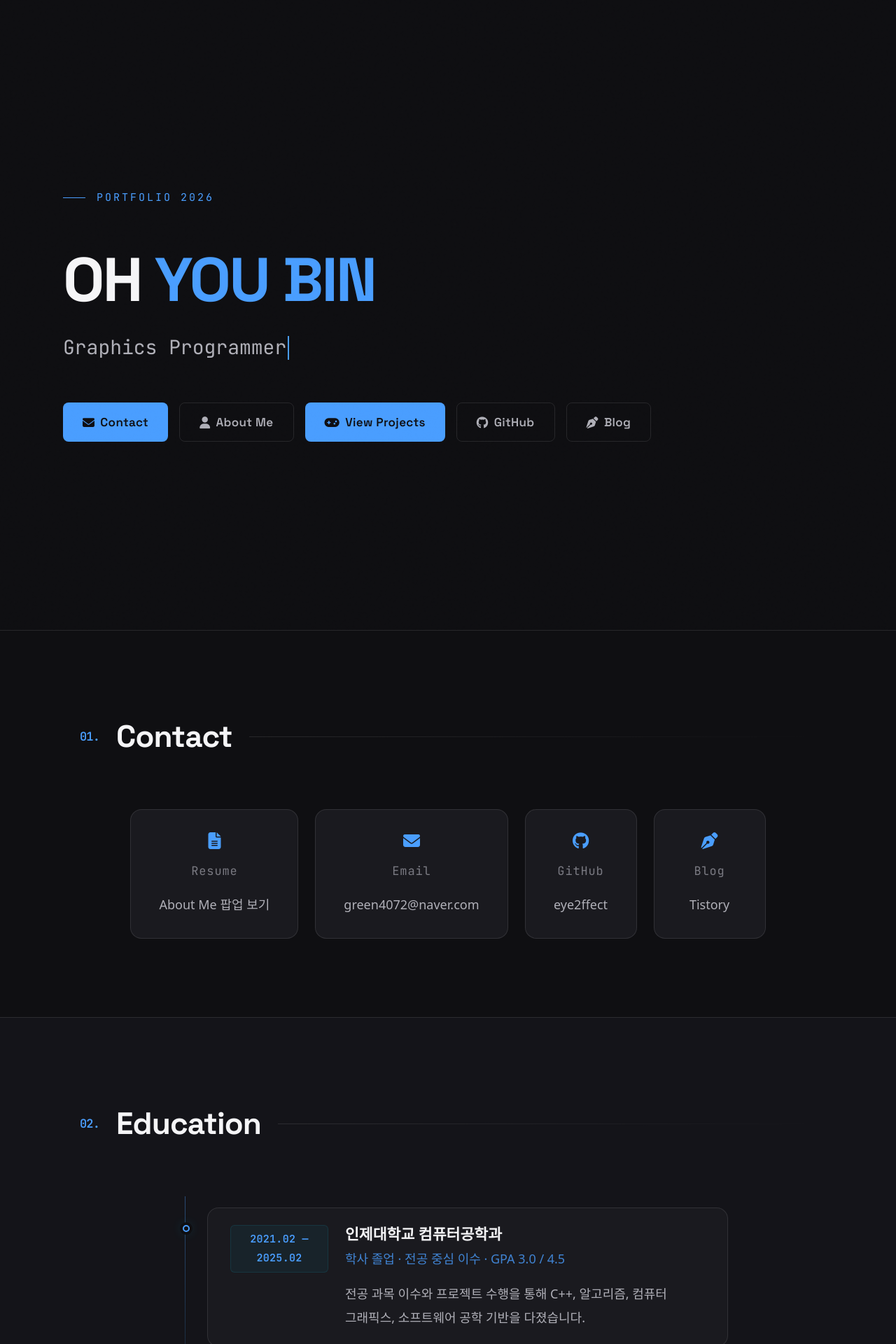
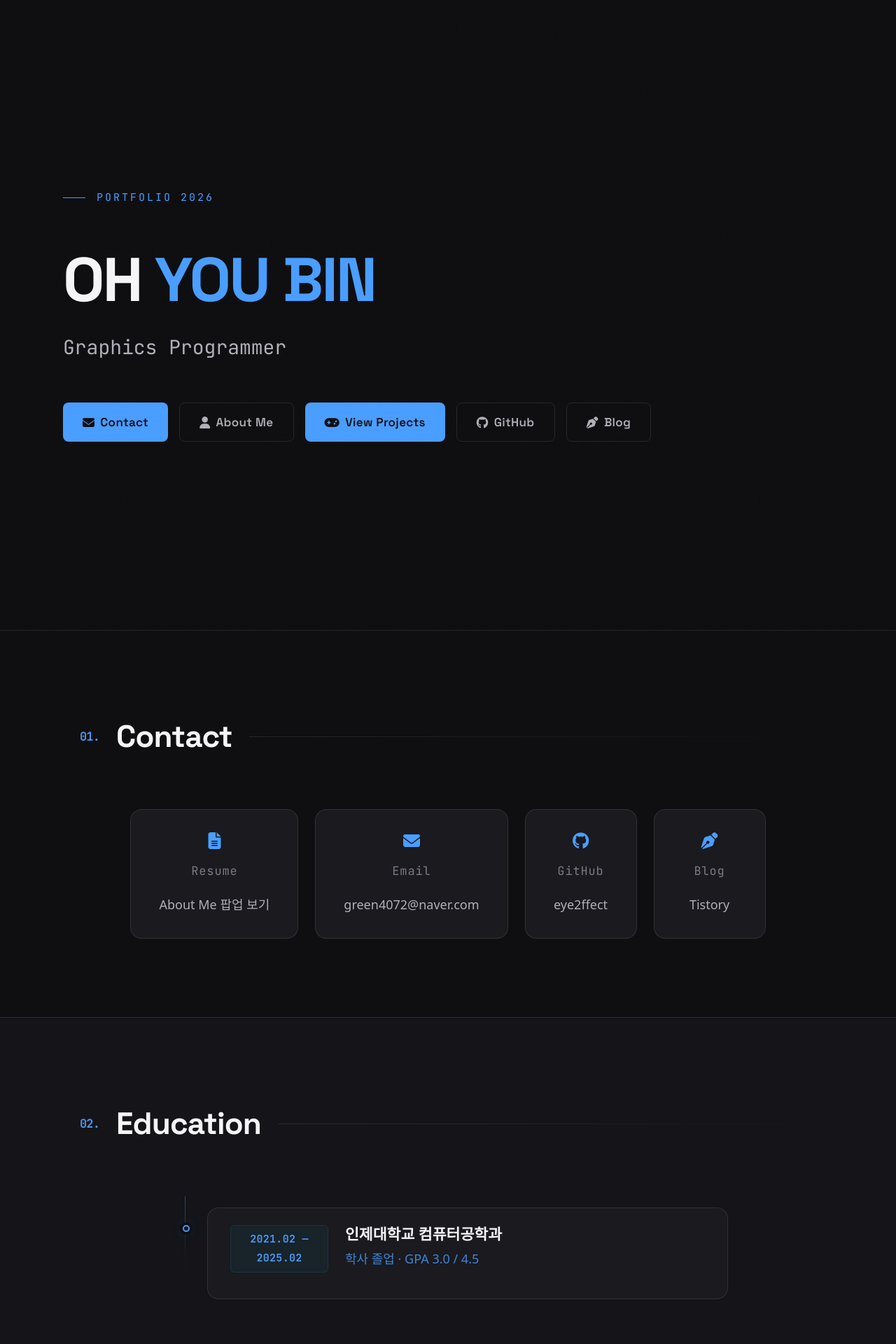
Before and after one commit to eye2ffect/eye2ffect.github.io, a Jekyll site: the page built from index.html, in a window 1280 px wide. Shown: the top 1920 px of the page at 70% size. Built offline with Jekyll 4.4.1, drawn with Linux system fonts in a browser that asks for light colours; some web fonts are replaced; some of the changed text lies outside the part shown.

Commit message:
Improve About popup readability and simplify education section

```diff
--- a/_includes/education.html
+++ b/_includes/education.html
@@ -7,24 +7,7 @@
                     <div class="experience-period">2021.02 — 2025.02</div>
                     <div class="experience-content">
                         <h3 class="experience-title">인제대학교 컴퓨터공학과</h3>
-                        <div class="experience-company">학사 졸업 · 전공 중심 이수 · GPA 3.0 / 4.5</div>
-                        <p class="paragraph-text-normal">전공 과목 이수와 프로젝트 수행을 통해 C++, 알고리즘, 컴퓨터 그래픽스, 소프트웨어 공학 기반을 다졌습니다.</p>
-                    </div>
-                </div>
-                <div class="experience-item">
-                    <div class="experience-period">Major / GPA Focus</div>
-                    <div class="experience-content">
-                        <h3 class="experience-title">전공 및 학점 기반 역량 정리</h3>
-                        <div class="experience-company">학업 중심 프로필 · GPA 3.0 / 4.5</div>
-                        <p class="paragraph-text-normal">실무 경력보다 전공 학습 성과, 학점, 프로젝트 결과물을 중심으로 학업 역량을 설명하도록 구성했습니다.</p>
-                    </div>
-                </div>
-                <div class="experience-item">
-                    <div class="experience-period">Key Coursework</div>
-                    <div class="experience-content">
-                        <h3 class="experience-title">자료구조 · 알고리즘 · 컴퓨터 그래픽스</h3>
-                        <div class="experience-company">문제 해결 및 구현 역량</div>
-                        <p class="paragraph-text-normal">과목 기반 학습 내용을 실제 프로젝트 구현과 연결해, 학습-구현-회고 흐름으로 정리했습니다.</p>
+                        <div class="experience-company">학사 졸업 · GPA 3.0 / 4.5</div>
                     </div>
                 </div>
             </div>
--- a/assets/css/main.css
+++ b/assets/css/main.css
@@ -718,6 +718,11 @@
   max-height: calc(90vh - 72px);
   overflow: auto;
   padding: 1.2rem;
+  cursor: grab;
+}
+.about-popup-body.dragging {
+  cursor: grabbing;
+  user-select: none;
 }
 
 .about-popup-section {
@@ -734,14 +739,14 @@
 .about-popup-copy h3 {
   margin: 0 0 0.75rem;
   font-family: var(--font-display);
-  font-size: 1.15rem;
+  font-size: 1.35rem;
 }
 
 .about-popup-copy p {
   margin: 0 0 0.72rem;
-  font-size: 0.97rem;
+  font-size: 1.08rem;
   color: var(--text-secondary);
-  line-height: 1.78;
+  line-height: 1.95;
 }
 
 .about-popup-image-wrap,
--- a/assets/js/main.js
+++ b/assets/js/main.js
@@ -242,6 +242,7 @@
   if (!popup) return;
 
   var closeBtn = document.getElementById('about-popup-close');
+  var popupBody = popup.querySelector('.about-popup-body');
 
   function openAboutPopup() {
     popup.classList.add('active');
@@ -273,4 +274,35 @@
       closeAboutPopup();
     }
   });
+
+  // Drag to scroll for long About content
+  if (popupBody) {
+    var isDragging = false;
+    var startY = 0;
+    var startScrollTop = 0;
+
+    popupBody.addEventListener('mousedown', function (e) {
+      if (e.button !== 0) return;
+      isDragging = true;
+      startY = e.clientY;
+      startScrollTop = popupBody.scrollTop;
+      popupBody.classList.add('dragging');
+    });
+
+    popupBody.addEventListener('mousemove', function (e) {
+      if (!isDragging) return;
+      e.preventDefault();
+      var deltaY = e.clientY - startY;
+      popupBody.scrollTop = startScrollTop - deltaY;
+    });
+
+    function stopDrag() {
+      isDragging = false;
+      popupBody.classList.remove('dragging');
+    }
+
+    popupBody.addEventListener('mouseup', stopDrag);
+    popupBody.addEventListener('mouseleave', stopDrag);
+    document.addEventListener('mouseup', stopDrag);
+  }
 }
```
